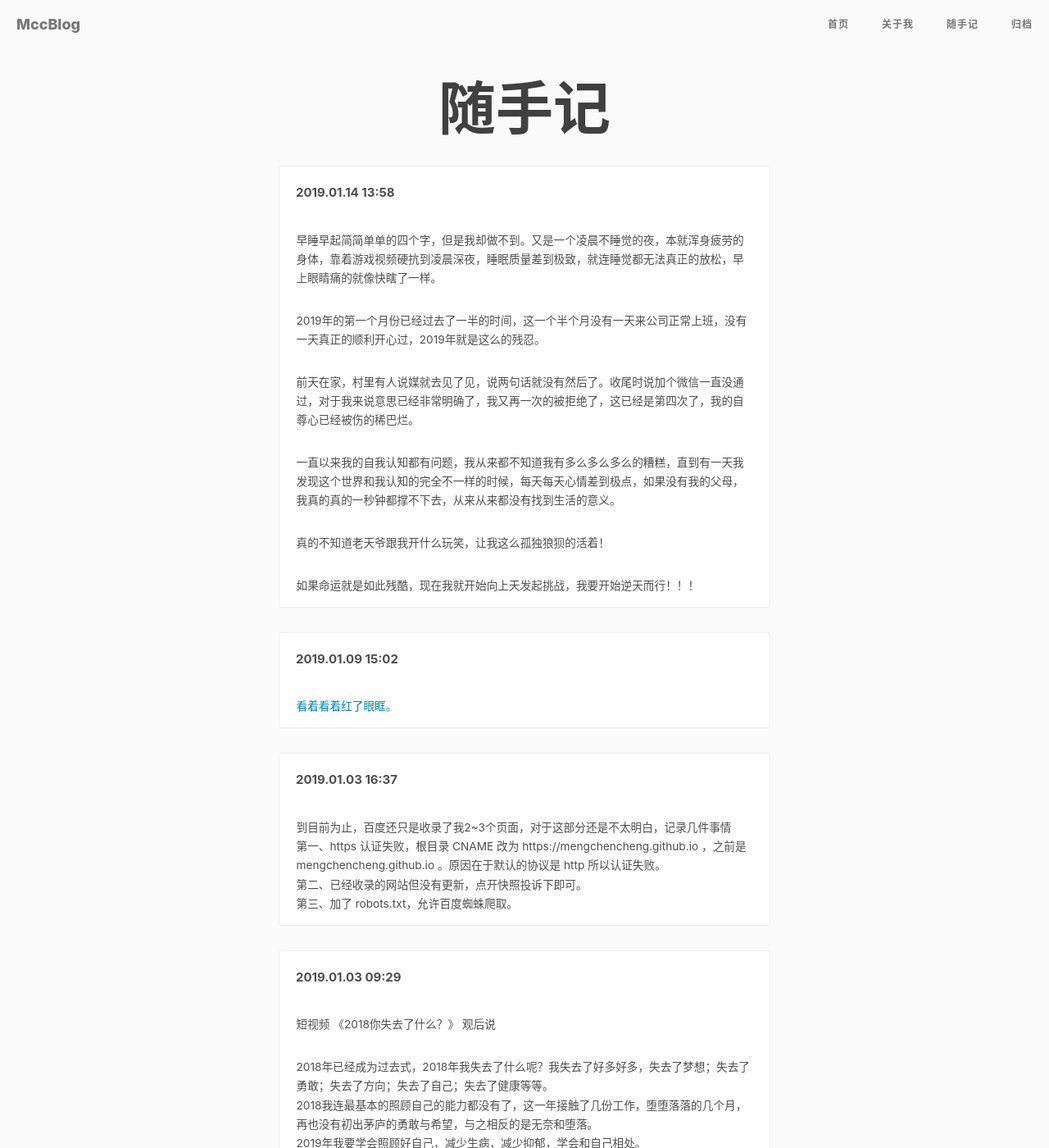
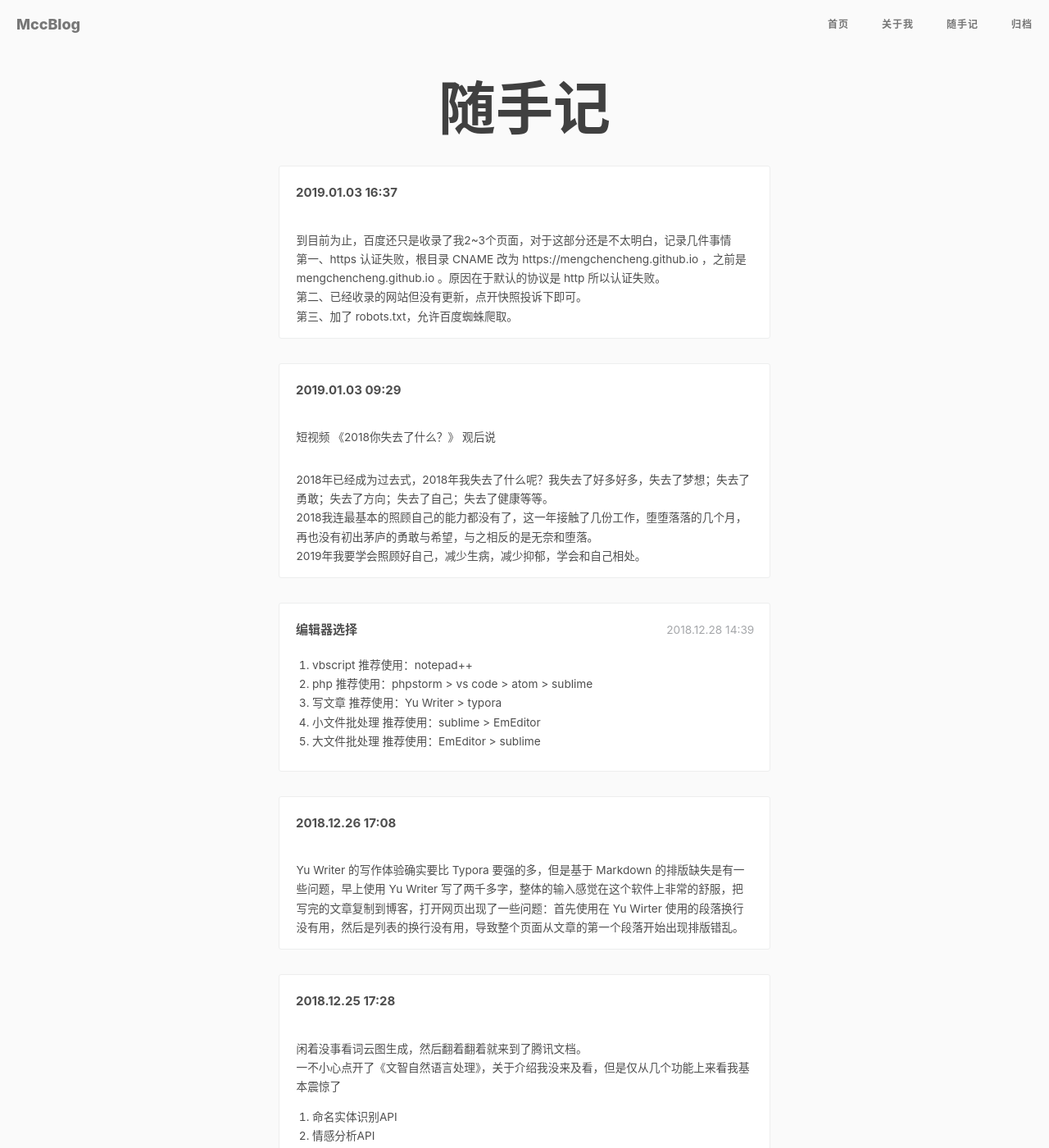
Before and after one commit to mengchenchen/mengchenchen.github.io, a Jekyll site: the page built from sketch/index.html, in a window 1280 px wide and 1400 px high. Shown: the whole window at 82% size. Built offline with Jekyll 4.4.1, drawn with Linux system fonts in a browser that asks for light colours; nearby versions of some CDN libraries; comment, search, counter and statistics services are not loaded.

Commit message:
Update index.html

```diff
--- a/sketch/index.html
+++ b/sketch/index.html
@@ -12,8 +12,8 @@ layout: default
 	</header>
 	<div class="main">
 		<ul class="cbp_tmtimeline">
-			<li>
-				<div class="cbp_tmlabel" style='dispaly:none'>
+			<!-- <li>
+				<div class="cbp_tmlabel">
 					<h2 id="boxoffice">2019.01.14 13:58</h2>
 					<time></time>
 					<p>早睡早起简简单单的四个字，但是我却做不到。又是一个凌晨不睡觉的夜，本就浑身疲劳的身体，靠着游戏视频硬抗到凌晨深夜，睡眠质量差到极致，就连睡觉都无法真正的放松，早上眼睛痛的就像快瞎了一样。</p>
@@ -25,12 +25,12 @@ layout: default
 				</div>
 			</li>
 			<li>
-				<div class="cbp_tmlabel"  style='dispaly:none'>
+				<div class="cbp_tmlabel">
 					<h2 id="boxoffice">2019.01.09 15:02</h2>
 					<time></time>
 					<p><a href='https://www.zhihu.com/question/297618574'>看着看着红了眼眶。</a><br></p>
 				</div>
-			</li>
+			</li> -->
 			<li>
 				<div class="cbp_tmlabel">
 					<h2 id="boxoffice">2019.01.03 16:37</h2>
```
